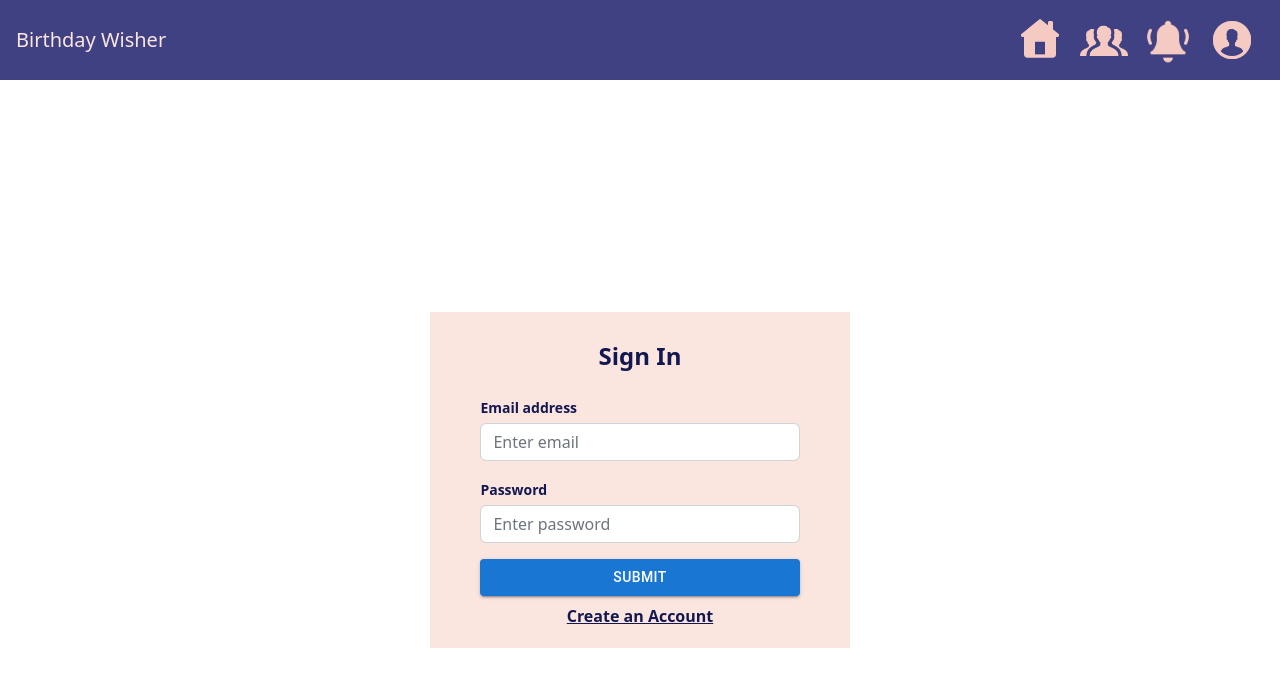
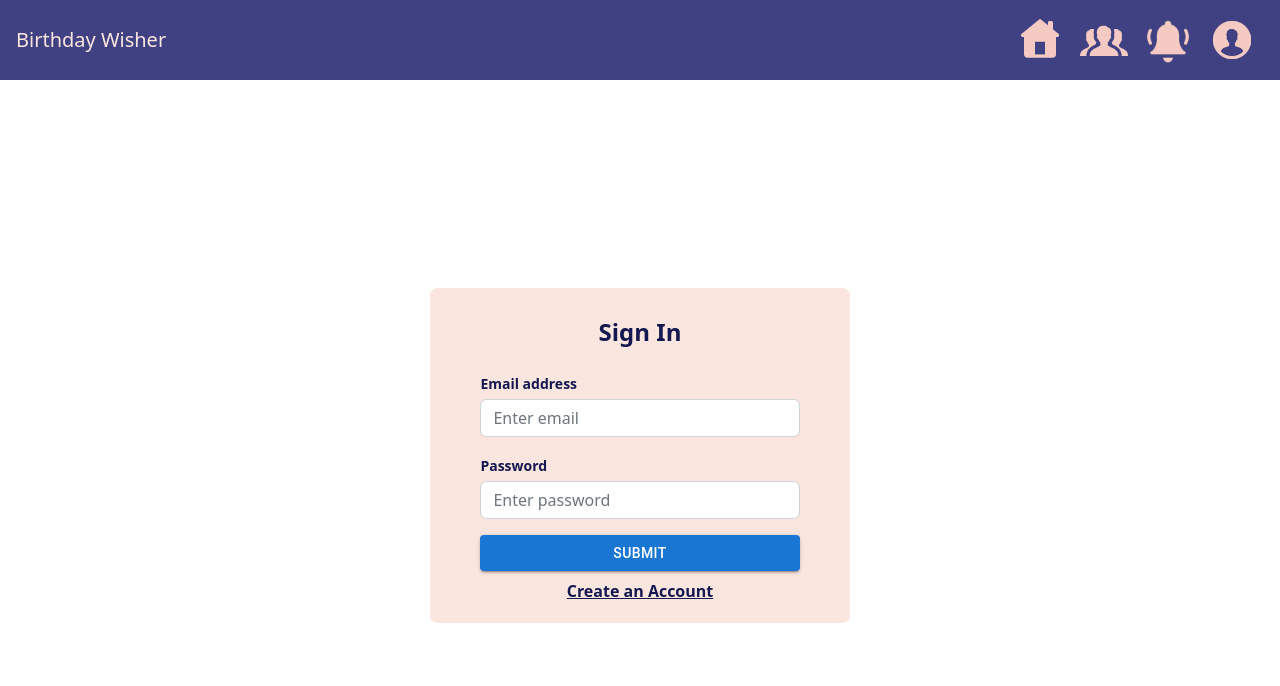
Before and after one commit to isaguimet/birthday-wisher, a React (Create React App) app in the folder client/: page / in a window 1280 px wide. Shown: the top 686 px of the page. Built offline with nearby package versions, Linux system fonts and the light colour scheme.

Commit message:
login page restyling due to interactions with other styles

```diff
--- a/client/src/components/LoginStyle.css
+++ b/client/src/components/LoginStyle.css
@@ -6,12 +6,14 @@ body {
     display: flex;
     justify-content: center;
     align-items: center;
-    width: 100vw;
-    height: 100vh;
+    padding-top: 13rem;
+    /* width: 100vw; */
+    /* height: 100vh; */
     /* background-color: #fae5df; */
   }
 
   .Form {
+    border-radius: 2%;
     width: 420px;
     padding-top: 30px;
     padding-bottom: 20px;
```
